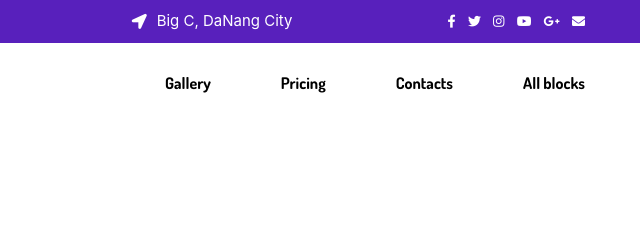
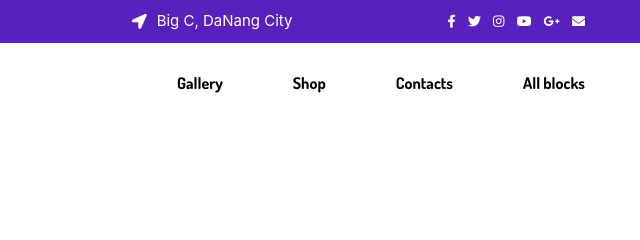
Before and after one commit to phanviet/beekids-landingpage, a website built with Parcel: page index.html in a window 1280 px wide. Shown: the top 240 px of the page, 640-1280 px from the left. Built offline with nearby package versions, Linux system fonts and the light colour scheme; files whose address does not match are found by name; a web font is replaced by a local one.

Commit message:
Update link to shop

```diff
--- a/index.html
+++ b/index.html
@@ -82,14 +82,13 @@
                 <a class="nav-link nav-link-pd" href="#!">Gallery</a>
               </li>
               <li class="nav-item">
-                <a class="nav-link nav-link-pd" href="#!">Pricing</a>
+                <a class="nav-link nav-link-pd" href="/shop">Shop</a>
               </li>
               <li class="nav-item">
-                <a class="nav-link nav-link-pd" href="#!">Contacts </a>
+                <a class="nav-link nav-link-pd" href="#!">Contacts</a>
               </li>
               <li class="nav-item nav-item-menu">
-                <a class="nav-link nav-link-pd" href="#!"> All blocks
-                </a>
+                <a class="nav-link nav-link-pd" href="#!">All blocks</a>
                 <ul class="menusub-list">
                   <li class="menusub-item"><a class="menusub-item-taga" href="">About</a></li>
                   <li class="menusub-item"><a class="menusub-item-taga" href="">Ads bar</a></li>
```
